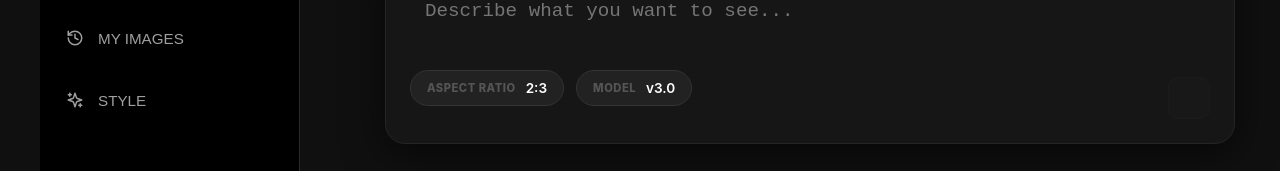
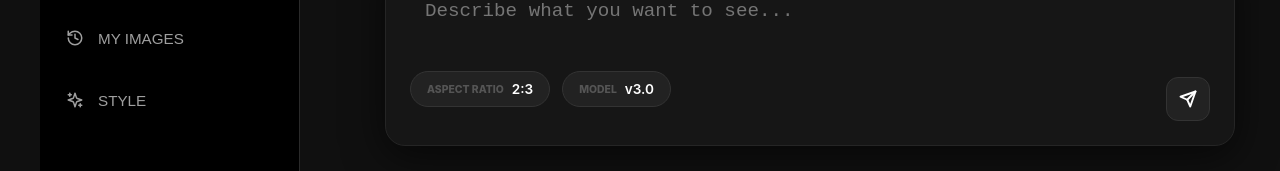
Before and after one commit to Chidera-M-C/titan-ultra-engine, a React (Vite) app: page / in a window 1280 px wide. Shown: the part 259-430 px from the top of the page. Built offline with nearby package versions, Linux system fonts and the light colour scheme.

Commit message:
Update PromptBox.css

```diff
--- a/src/components/PromptSection/PromptBox.css
+++ b/src/components/PromptSection/PromptBox.css
@@ -1,5 +1,3 @@
-/* src/components/PromptSection/PromptBox.css */
-
 .prompt-container {
   width: 100%;
   max-width: 850px;
@@ -22,7 +20,6 @@
   font-size: 1.2rem;
   font-family: 'Courier New', Courier, monospace;
   resize: none;
-  min-height: 40px;
 }
 
 .prompt-tools {
@@ -36,7 +33,6 @@
   gap: 12px;
 }
 
-/* --- THE PILLS --- */
 .tool-pill {
   position: relative;
   background: #222;
@@ -46,46 +42,32 @@
   border-radius: 100px;
   display: flex;
   align-items: center;
-  gap: 10px;
-  cursor: pointer;
+  gap: 8px;
 }
 
-.pill-label {
-  color: #555;
-  font-size: 0.7rem;
-  font-weight: 800;
-  text-transform: uppercase;
-  letter-spacing: 0.5px;
-}
+.pill-label { color: #555; font-size: 0.65rem; font-weight: 800; text-transform: uppercase; }
+.pill-value { color: #fff; font-size: 0.85rem; font-weight: 600; }
 
-.pill-value {
-  color: #fff;
-  font-size: 0.85rem;
-  font-weight: 600;
-}
-
-/* THE FIX: Invisible Select overlay */
 .hidden-select {
   position: absolute;
   inset: 0;
   opacity: 0;
   cursor: pointer;
-  width: 100%;
 }
 
-/* --- SEND BUTTON --- */
+/* THE ICON FIX */
 .generate-fab {
-  width: 42px;
-  height: 42px;
+  width: 44px;
+  height: 44px;
   background: #222;
-  color: #fff;
+  color: #FFFFFF !important; /* Force icon color to white */
   border: 1px solid #333;
-  border-radius: 10px;
+  border-radius: 12px;
   display: flex;
   align-items: center;
   justify-content: center;
   cursor: pointer;
-  transition: 0.2s;
+  padding: 0;
 }
 
 .generate-fab:hover:not(:disabled) {
@@ -93,17 +75,6 @@
   border-color: #555;
 }
 
-.generate-fab:disabled {
-  opacity: 0.2;
+.generate-fab svg {
+  display: block; /* Prevents weird baseline alignment */
 }
-
-.spinner {
-  width: 18px;
-  height: 18px;
-  border: 2px solid rgba(255,255,255,0.1);
-  border-top-color: #fff;
-  border-radius: 50%;
-  animation: spin 0.8s linear infinite;
-}
-
-@keyframes spin { to { transform: rotate(360deg); } }
```
